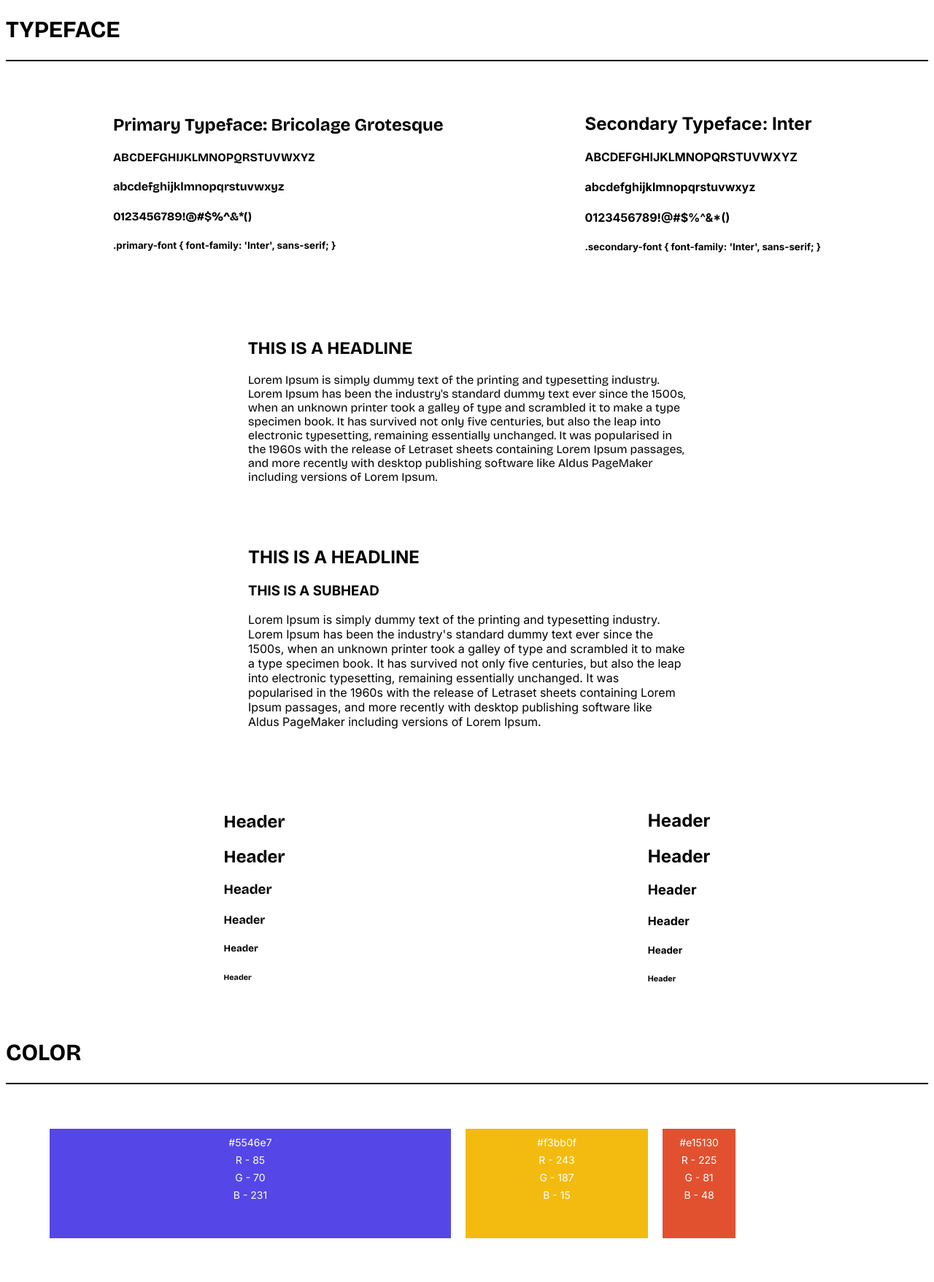
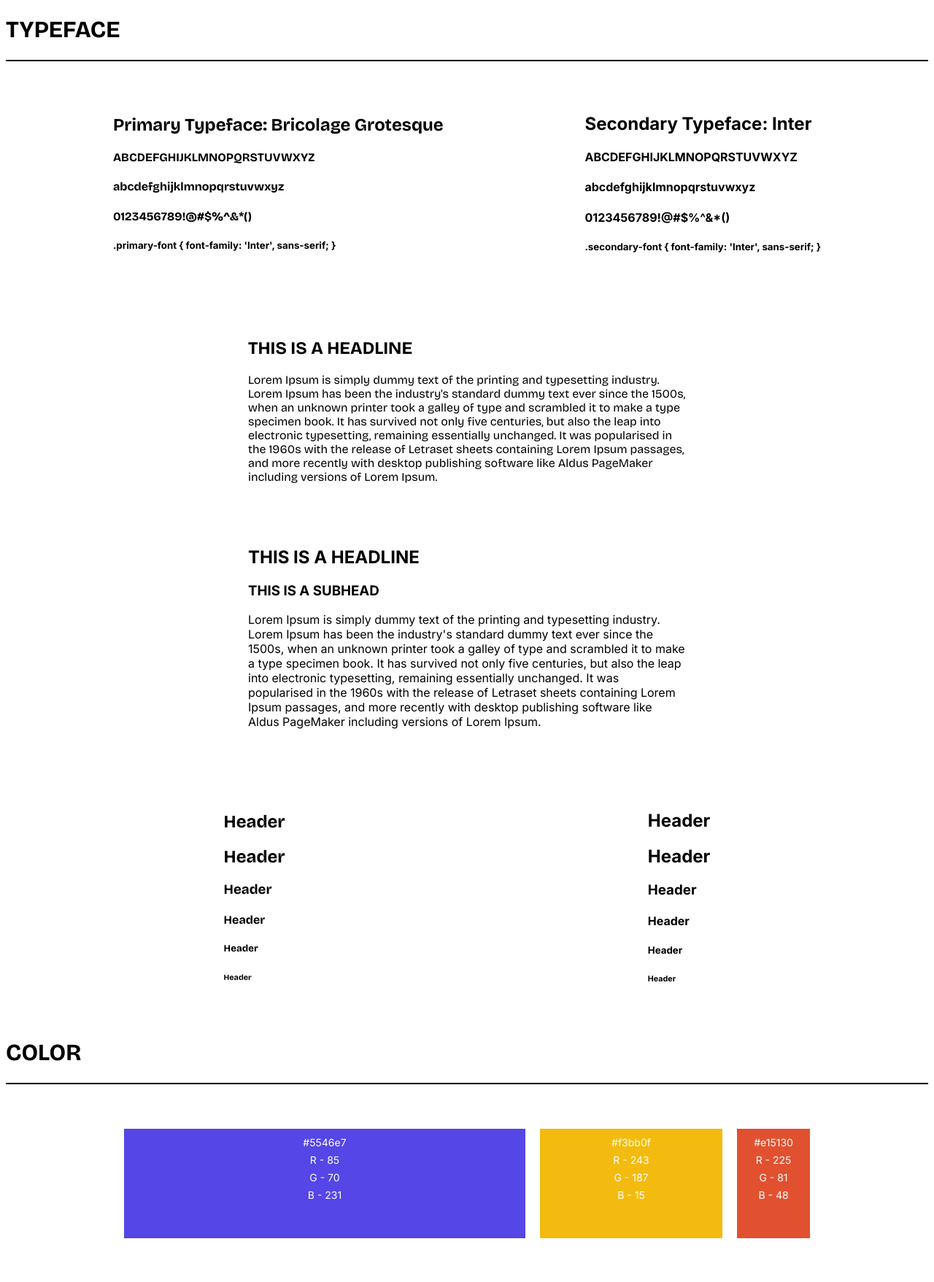
Before and after one commit to Holden-dip/Portfolio, a Jekyll site: the page style-guide/index.html, which Jekyll copies as it is, in a window 1280 px wide. Shown: the whole page at 73% size. Built offline with Jekyll 4.4.1, drawn with Linux system fonts in a browser that asks for light colours.

Commit message:
April 7th Update

```diff
--- a/style-guide/index.html
+++ b/style-guide/index.html
@@ -13,7 +13,7 @@
 <body>
 	<h1 class="primary-font"> TYPEFACE </h1>
 		<hr>
-	<section class = "flex-container">
+	<section class = "flex-container"> <!-- Primary and Secondary typefaces -->
 	<div>
 		<h2 class="primary-font">Primary Typeface: Bricolage Grotesque </h2>
 			<h4 class="primary-font">ABCDEFGHIJKLMNOPQRSTUVWXYZ </h4>
@@ -32,7 +32,7 @@
 
 	</section>
 
-	<section class = "flex-container">
+	<section class = "flex-container"> <!-- Headline and paragraph-->
 
 		<article>
 			<h2 class="primary-font">THIS IS A HEADLINE</h2>
@@ -47,7 +47,7 @@
 		</article>
 	</section>
 
-	<section class = "flex-container">
+	<section class = "flex-container">  <!-- Headers -->
 			<div>
 			<h1 class="primary-font">Header</h1>
 			<h2 class="primary-font">Header</h2>
@@ -74,13 +74,13 @@
 
 	  <div class="color-container">
 
-			<li class="color-one">
+			<li class="color-one"> <!-- Purple -->
 				<p>#5546e7</p>
 				<p>R - 85</p>
 				<p>G - 70</p>
 				<p>B - 231</p>
 			</li>
-			<li class="color-two">
+			<li class="color-two"> <!-- Yellow -->
 				<p>#f3bb0f</p>
 		  		<p>R - 243</p>
 				<p>G - 187</p>
@@ -88,16 +88,14 @@
 
 		  </li>
 
-			<li class="color-three">
+			<li class="color-three"> <!-- Red -->
 			  <p>#e15130</p>
 				<p>R - 225</p>
 				<p>G - 81</p>
 				<p>B - 48</p>
 
 		  </li>
-
 		</div>
-
 	</section>
 
 </body>
--- a/style-guide/style.css
+++ b/style-guide/style.css
@@ -45,6 +45,7 @@ li{
 }
 .color-container {
 	display: flex;
+	justify-content: center;
 	flex-wrap: wrap;
 	flex-direction: row;
 }
```
Also changed, not shown: README.md (deleted).
